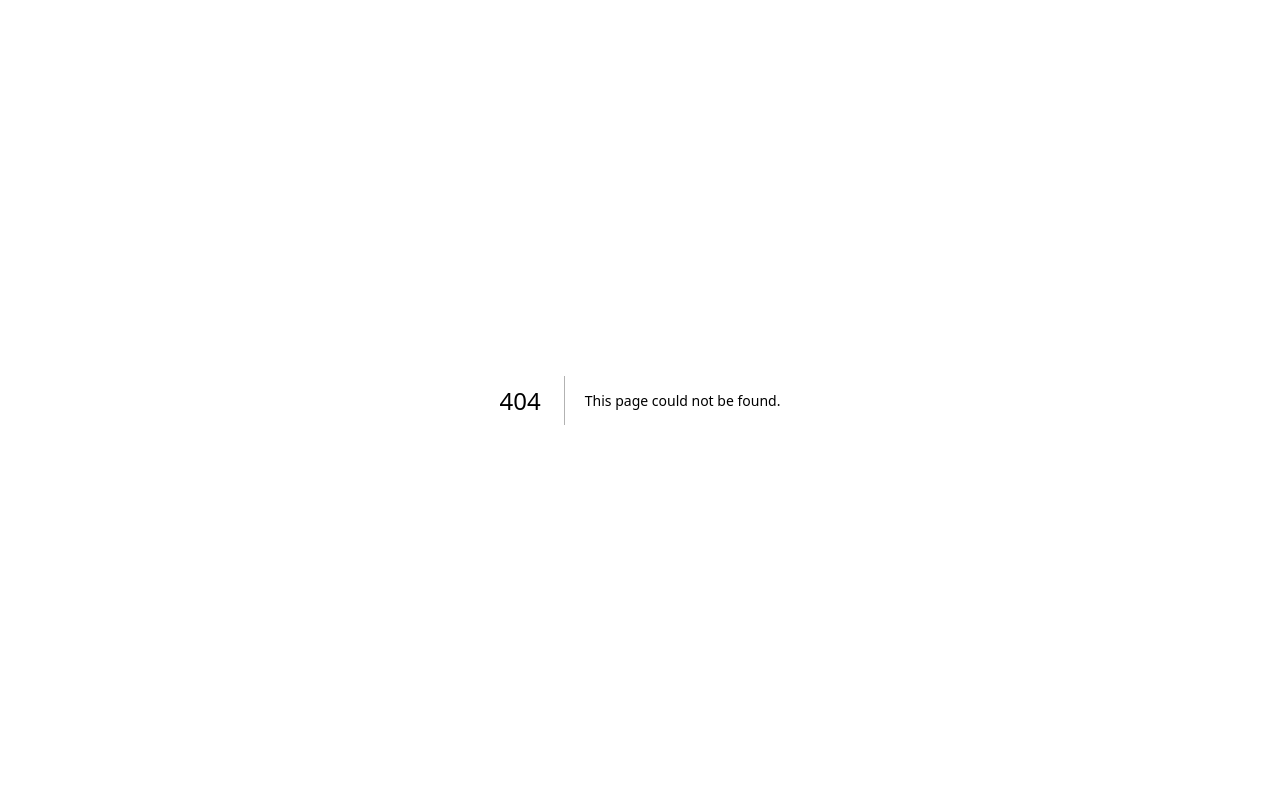
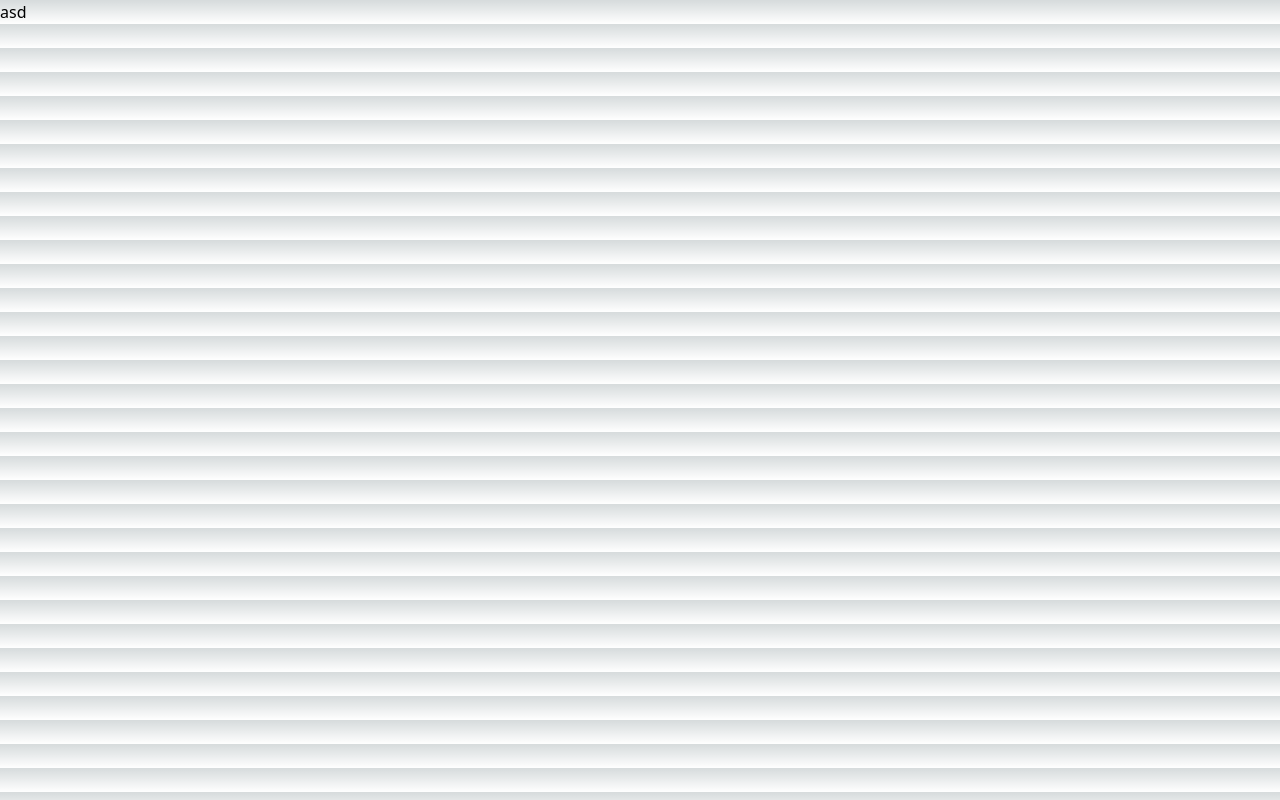
Before and after one commit to donny17-bit/github-repositories-explorer, a Next.js app: page /search in a window 1280 px wide. Before the commit this address had no page. Built offline with nearby package versions, Linux system fonts and the light colour scheme.

Commit message:
initial commit

```diff
--- a/package.json
+++ b/package.json
@@ -18,5 +18,10 @@
     "react": "18.2.0",
     "react-dom": "18.2.0",
     "typescript": "5.0.2"
+  },
+  "devDependencies": {
+    "autoprefixer": "^10.4.14",
+    "postcss": "^8.4.21",
+    "tailwindcss": "^3.2.7"
   }
 }
--- /dev/null
+++ b/postcss.config.js
@@ -0,0 +1,6 @@
+module.exports = {
+  plugins: {
+    tailwindcss: {},
+    autoprefixer: {},
+  },
+}
--- /dev/null
+++ b/src/pages/search.tsx
@@ -0,0 +1,9 @@
+function Search() {
+  return (
+    <>
+      <div>asd</div>
+    </>
+  );
+}
+
+export default Search;
--- /dev/null
+++ b/tailwind.config.js
@@ -0,0 +1,15 @@
+/** @type {import('tailwindcss').Config} */
+module.exports = {
+  content: [
+    "./app/**/*.{js,ts,jsx,tsx}",
+    "./pages/**/*.{js,ts,jsx,tsx}",
+    "./components/**/*.{js,ts,jsx,tsx}",
+
+    // Or if using `src` directory:
+    "./src/**/*.{js,ts,jsx,tsx}",
+  ],
+  theme: {
+    extend: {},
+  },
+  plugins: [],
+};
```
Also changed, not shown: src/styles/globals.css (+7 -3 lines), 1 other file (tests, documents, lock files or other folders).
